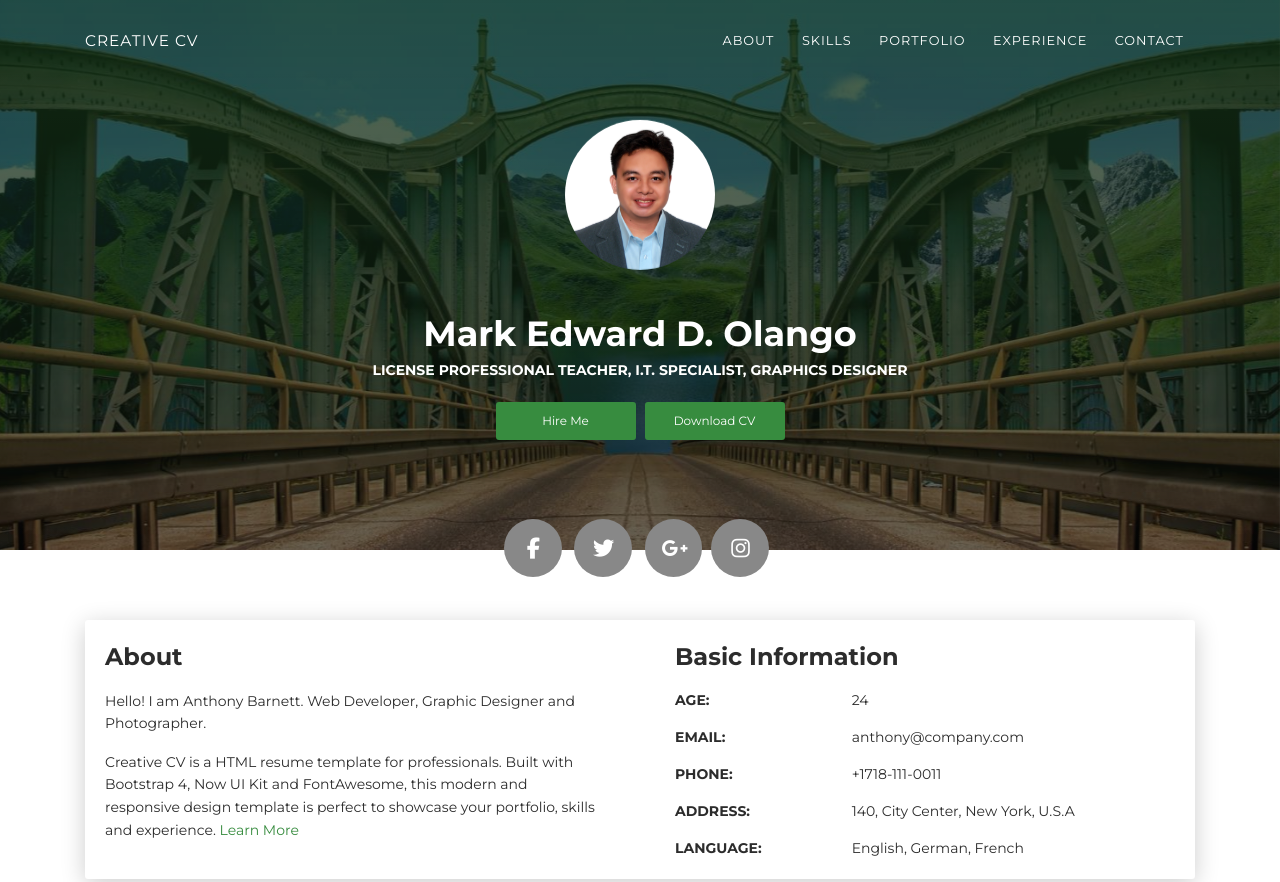
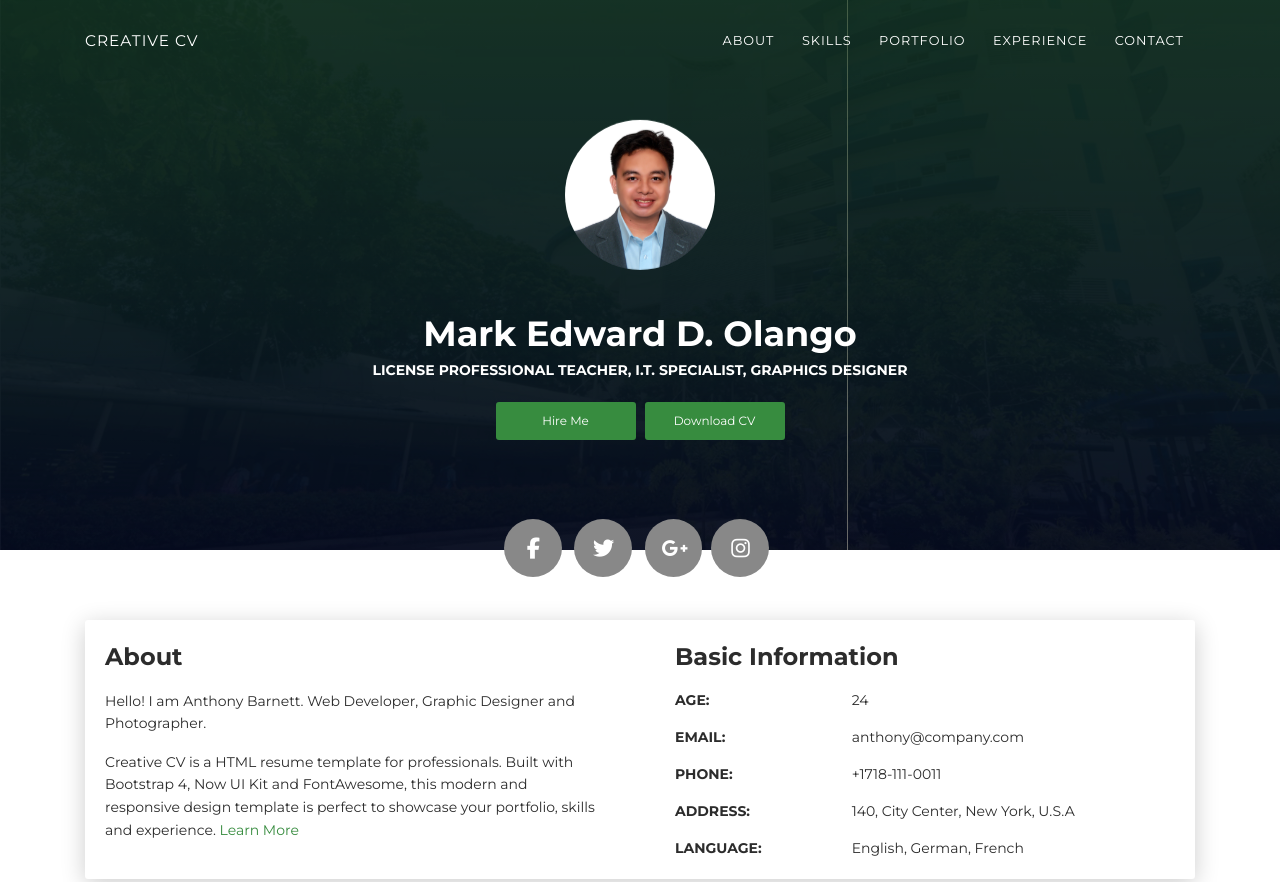
Before and after one commit to olangomark/olangomarked.github.io, a plain HTML site: page index.html in a window 1280 px wide. Shown: the top 882 px of the page. Drawn offline with Linux system fonts and the light colour scheme.

Commit message:
Initial commit

```diff
--- a/index.html
+++ b/index.html
@@ -47,7 +47,7 @@
             <div class="profile-page">
                 <div class="wrapper">
                     <div class="page-header page-header-small" filter-color="green">
-                        <div class="page-header-image" data-parallax="true" style="background-image: url('images/cc-bg-1.jpg')"></div>
+                        <div class="page-header-image" data-parallax="true" style="background-image: url('images/book.png')"></div>
                         <div class="container">
                             <div class="content-center">
                                 <div class="cc-profile-image">
```
Also changed, not shown: images/book.png (added).
